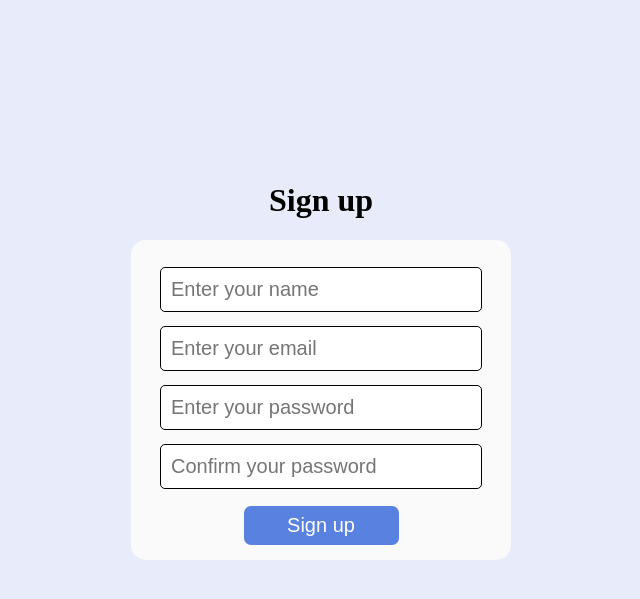
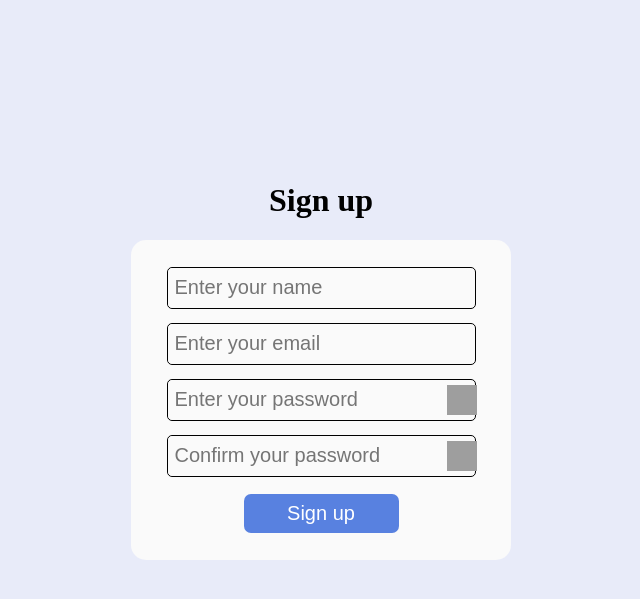
Before and after one commit to Nurlan-Aliev/trainer, a FastAPI app: page /sign_up in a window 1280 px wide. Shown: the part 40-639 px from the top of the page, without its empty margins (319-959 px from the left). Run offline with FastAPI, Linux system fonts and the light colour scheme; parts of the project's set-up code (start-up, migrations or seed data) failed here and were passed over; grey boxes are pictures that could not be loaded.

Commit message:
front for sing in and sign up

```diff
--- /dev/null
+++ b/static/auth.css
@@ -0,0 +1,73 @@
+form {
+    display: flex;
+    flex-direction: column;
+    justify-content: center;
+    align-items: center;
+
+}
+
+.name {
+    text-align: center;
+}
+
+.input_data {
+    height: 40px;
+    width: 300px;
+    padding: 0 7px;
+    border-radius: 5px;
+    font-size: 20px;
+    border: none;
+    outline: none;
+    background-color: rgb(250, 250, 250);
+
+
+}
+
+.submit-button {
+    background-color: rgb(88, 129, 224);
+    margin: 10px;
+}
+
+.sign_up {
+    margin: 10px 0;
+    font-size: 25px;
+
+    &:hover {
+        font-size: 28px;
+    }
+
+    &:active {
+        font-size: 25px;
+    }
+}
+
+.container_sign_in {
+    display: flex;
+    flex-direction: column;
+    justify-content: center;
+    align-items: center;
+    margin: 40px 0;
+}
+
+.eye-image-re-pass,
+.eye-image-pass {
+    width: 30px;
+    height: 30px;
+}
+
+.input-data-container {
+    display: flex;
+    align-items: center;
+    justify-content: space-between;
+    width: 300px;
+    border-radius: 5px;
+    border: 1px solid;
+    margin: 7px 0;
+    padding-right: 7px;
+}
+
+
+.errorPassword{
+    color:red;
+    font-size: 23px;
+}
--- a/static/sign_in.css
+++ /dev/null
@@ -1,45 +0,0 @@
-form{
-    display: flex;
-    flex-direction: column;
-    justify-content: center;
-    align-items: center;
-
-}
-
-.name{
-    text-align: center;
-}
-
-.input_data{
-    width: 300px;
-    padding: 10px;
-    margin: 7px 0;
-    border-radius: 5px;
-    border: 1px solid;
-    font-size: 20px;
-}
-
-.submit-button{
-    background-color: rgb(88, 129, 224);
-    margin: 10px;
-}
-
-.sign_up{
-    margin: 10px 0;
-    font-size: 25px;
-
-    &:hover{
-        font-size: 28px;
-    }
-    &:active{
-        font-size: 25px;
-    }
-}
-
-.container_sign_in{
-    display: flex;
-    flex-direction: column;
-    justify-content: center;
-    align-items: center;
-    margin: 40px 0;
-}
--- /dev/null
+++ b/static/sign_up.js
@@ -0,0 +1,26 @@
+const inputPassword = document.querySelector('#input-password')
+const inputRePassword = document.querySelector('#input-re-password')
+const eyeImagePass = document.querySelector('.eye-image-pass')
+const eyeImageRePass = document.querySelector('.eye-image-re-pass')
+const errorPassword = document.querySelector('.errorPassword')
+
+
+
+function hideShowSwicher(obj, image){
+    if (obj.type === 'password'){
+        obj.type = 'text'
+        image.src = '/static/images/eye/show.svg'
+    }else{
+        obj.type = 'password'
+        image.src = '/static/images/eye/hide.svg'
+    }
+}
+
+function checkPasswordMatch(){
+    if (inputPassword.value !== inputRePassword.value){
+        errorPassword.innerText = 'Passwords do not match';
+        return false
+    }else{
+    errorPassword.innerText = ''
+    return true}
+}
--- a/templates/sign_up.html
+++ b/templates/sign_up.html
@@ -1,18 +1,52 @@
 {% extends "base.html" %}
 {% block head %}
 <title>Sign In</title>
-<link rel="stylesheet" href="/static/sign_in.css">
+<link rel="stylesheet" href="/static/auth.css">
 {% endblock %}
 
 {% block h1 %}<h1 class="name">Sign up</h1>{% endblock %}
 {% block card %}
+<form action="/auth/sign_in" method="post">
 
-<form action="/auth/sign_in" method="post">
-    <input type="text" name="login" class="input_data" placeholder="Enter your name" required>
-    <input type="text" name="login" class="input_data" placeholder="Enter your email" required>
-    <input type="password" name="password" class="input_data" placeholder="Enter your password" required>
-    <input type="password" name="re_password" class="input_data" placeholder="Confirm your password" required>
-    <button type="submit" class="submit-button">Sign up</button>
+    <div class="input-data-container">
+
+        <input type="text" name="login" class="input_data" placeholder="Enter your name" required>
+
+    </div>
+
+    <div class="input-data-container">
+
+        <input type="text" name="login" class="input_data" placeholder="Enter your email" required>
+    </div>
+
+    <div class="input-data-container">
+
+        <input type="password" name="password" id='input-password' class="input_data" placeholder="Enter your password"
+            required>
+
+        <img src="/static/images/eye/hide.svg" alt="hide" class="eye-image-pass"
+            onclick="hideShowSwicher(inputPassword, eyeImagePass)">
+
+    </div>
+
+    <div class="input-data-container">
+
+        <input type="password" name="re_password" id="input-re-password" class="input_data"
+            placeholder="Confirm your password" required>
+
+        <img src="/static/images/eye/hide.svg" alt="hide" class="eye-image-re-pass"
+            onclick="hideShowSwicher(inputRePassword, eyeImageRePass)">
+
+    </div>
+
+
+    <button type="submit" class="submit-button" onclick="return checkPasswordMatch()">Sign up</button>
+<p class="errorPassword" ></p>
 </form>
 
+
 {% endblock %}
+
+{% block script %}
+<script src="/static/sign_up.js"></script>
+{% endblock %}
```
Also changed, not shown: templates/sign_in.html (+13 -3 lines), static/images/eye/hide.svg (added), static/images/eye/show.svg (added).
